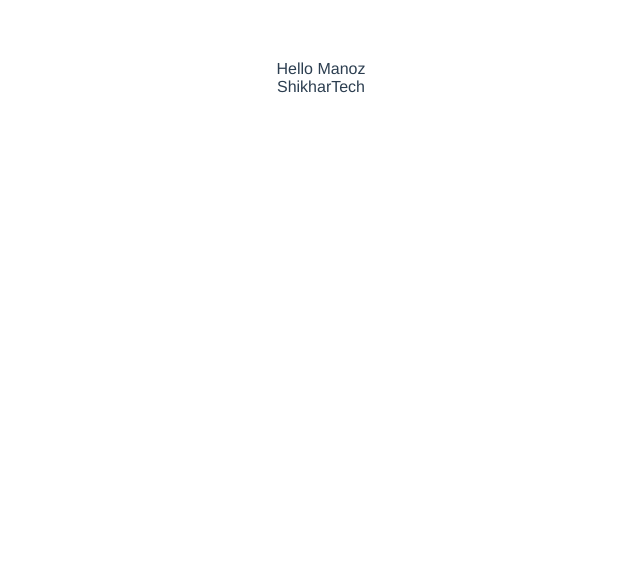
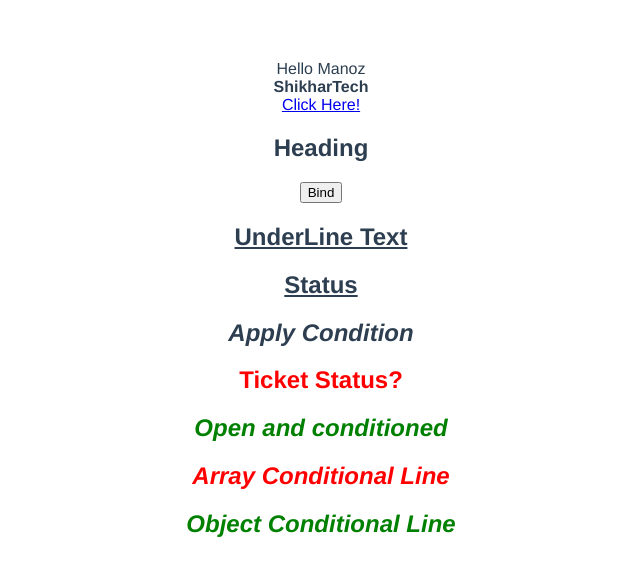
Before and after one commit to Manojchhetri1/learning-vue, a Vue app: page / in a window 1280 px wide. Shown: the top 576 px of the page, without its empty margins (319-959 px from the left). Built offline with nearby package versions, Linux system fonts and the light colour scheme.

Commit message:
learning conditional statament

```diff
--- a/src/App.vue
+++ b/src/App.vue
@@ -1,6 +1,20 @@
 <template>
 <div>{{greet}} {{name}}</div>
-<div v-text="company"></div>
+<div v-html="company"></div>
+<div v-html="link"></div>
+<h2 v-bind:id="headingId">Heading</h2>
+<button v-bind:disabled="isDisabled">Bind</button>
+<h2 class="underline">UnderLine Text</h2>
+<h2 class="underline" v-bind:class="status">Status</h2>
+<h2 v-bind:class="isCondition && 'condition'">Apply Condition</h2>
+<h2 v-bind:class="isOpen ? 'open': 'closed'">Ticket Status?</h2>
+<h2 v-bind:class="['open','condition']">Open and conditioned</h2>
+<h2 v-bind:class="[isCondition && 'condition', isOpen ? 'open': 'closed']">Array Conditional Line</h2>
+<h2 v-bind:class="{
+  condition: isCondition,
+  open: !isOpen,
+  'isOpen': isOpen
+}">Object Conditional Line</h2>
 </template>
 
 <script>
@@ -10,7 +24,13 @@ export default {
     return {
       greet:"Hello",
       name: "Manoz",
-      company:'ShikharTech',
+      company:'<b>ShikharTech</b>',
+      link:`<a href='test' onClick="alert('you are welcome')"> Click Here!</a>`,
+      headingId: 'heading',
+      isDisabled: false,
+      status:'success',
+      isCondition:true,
+      isOpen:false
     };
   },
 };
@@ -25,4 +45,20 @@ export default {
   color: #2c3e50;
   margin-top: 60px;
 }
+
+.underline{
+  text-decoration: underline;
+}
+
+.condition{
+  font-style: italic;
+}
+
+.open{
+  color: green;
+}
+
+.closed{
+  color: red;
+}
 </style>
```
